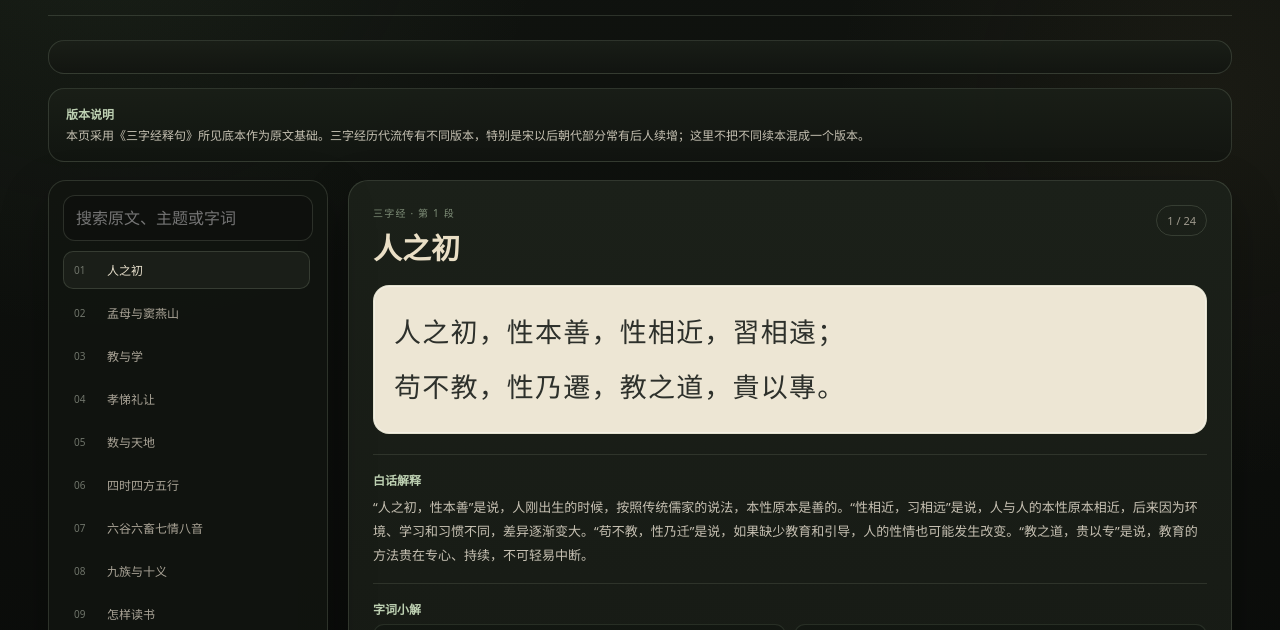
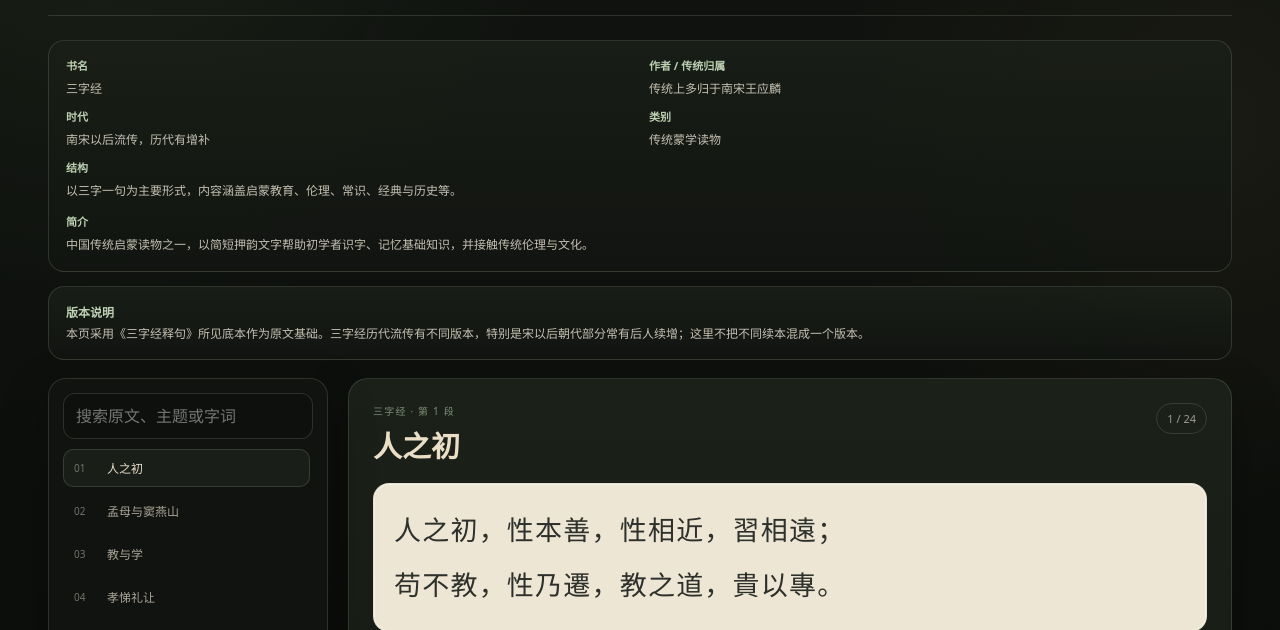
Before and after one commit to noagrp/sanzijing, a plain HTML site: page index.html in a window 1280 px wide. Shown: the part 115-745 px from the top of the page. Drawn offline with Linux system fonts and the light colour scheme.

Commit message:
Render Sanzijing book metadata block

```diff
--- a/index.html
+++ b/index.html
@@ -193,7 +193,22 @@ footer a:hover{color:var(--jade2)}
 (async()=>{
  const $=id=>document.getElementById(id);
  try{
-  const engine=await loadSanzijingEngine('./data/sanzijing.json?v=20261004-1');
+  const engine=await loadSanzijingEngine('./data/sanzijing.json?v=20261005-1');
+  const meta=engine.getMeta();
+  const info=meta.bookInfo||{};
+  const rows=[
+    ["书名",info.title],
+    ["作者 / 传统归属",info.authorship],
+    ["时代",info.period],
+    ["类别",info.category],
+    ["结构",info.structure]
+  ].filter(x=>x[1]);
+  $("bookAbout").innerHTML=
+    '<div class="about-grid">'+
+    rows.map(x=>'<div class="about-item"><b>'+x[0]+'</b><span>'+x[1]+'</span></div>').join('')+
+    (info.summary?'<div class="about-item about-summary"><b>简介</b><span>'+info.summary+'</span></div>':'')+
+    '</div>';
+
   const all=engine.list();
   let selected=all[0];
 
```
